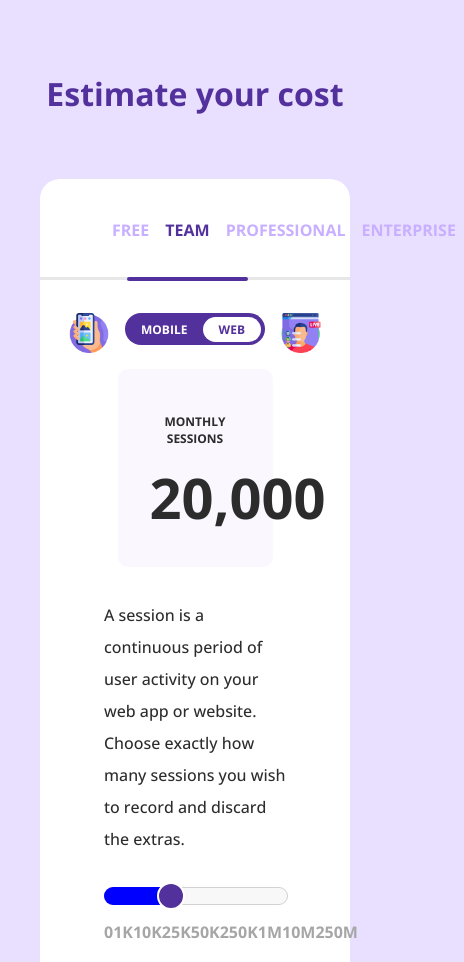
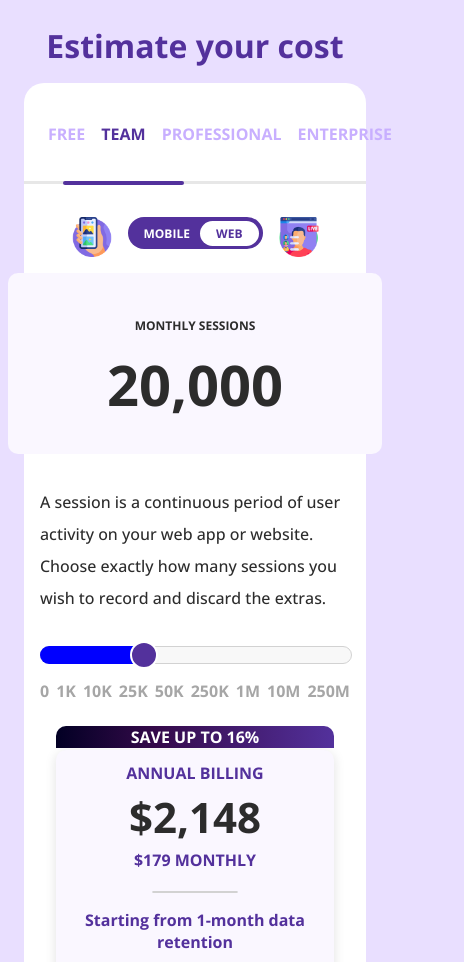
Before and after one commit to H-Vasq/Coursework-Cost-Estimator, a plain HTML site: page index.html in a window 390 px wide. Shown: the top 962 px of the page, 464 px wide, since content can reach past the window. Drawn offline with nearby package versions, Linux system fonts and the light colour scheme.

Commit message:
Make Responsive

```diff
--- a/index.css
+++ b/index.css
@@ -115,6 +115,7 @@ h1 {
     color: rgb(83, 49, 156);
     padding: 4px 16px;
     border-radius: 20px;
+    box-sizing: border-box;
 }
 
 .sessions-card {
@@ -279,3 +280,40 @@ h1 {
     border-top-right-radius: 10px;
     border-top-left-radius: 10px;
 }
+
+@media only screen and (max-width: 750px) {
+    .card {
+        width: 100%;
+    }
+
+    .card-wrapper {
+        flex-wrap: wrap-reverse;
+    }
+
+    .sessions-card {
+        width: 80%;
+    }
+}
+
+@media only screen and (max-width: 600px) {
+    body {
+        padding: 16px;
+    }
+
+    h1 {
+        margin: 0 0 16px 0;
+    }
+
+    .container {
+        padding: 0 16px;
+    }
+
+    .sessions-card {
+        width: 100%;
+    }
+
+    .toggle-wrapper {
+        width: 90%;
+        justify-content: space-around;
+    }
+}
```
